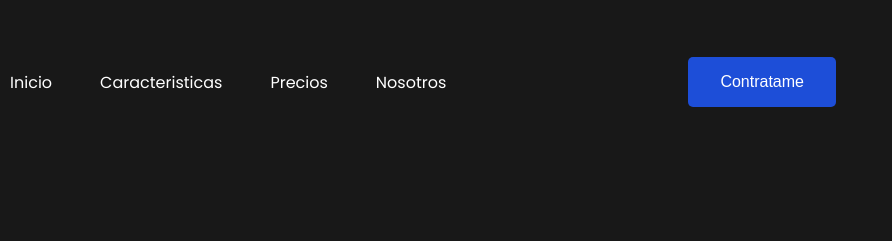
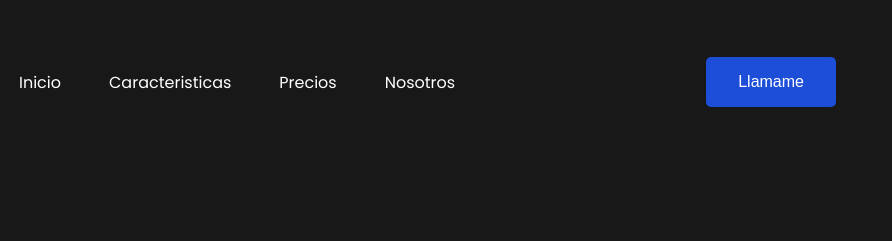
Before and after one commit to jhessicapinedo4/cloudeexample1, a plain HTML site: page index.html in a window 1280 px wide. Shown: the top 241 px of the page, 388-1280 px from the left. Drawn offline with nearby package versions, Linux system fonts and the light colour scheme.

Commit message:
Update index.html

```diff
--- a/index.html
+++ b/index.html
@@ -20,7 +20,7 @@
             <li id="link2" class="link"><a href="#">Precios</a></li>
             <li id="link3" class="link"><a href="#">Nosotros</a></li>
         </ul>
-        <button class="btn">Contratame</button>
+        <button class="btn">Llamame</button>
     </nav>
     <header class="container">
         <div class="content">
```
